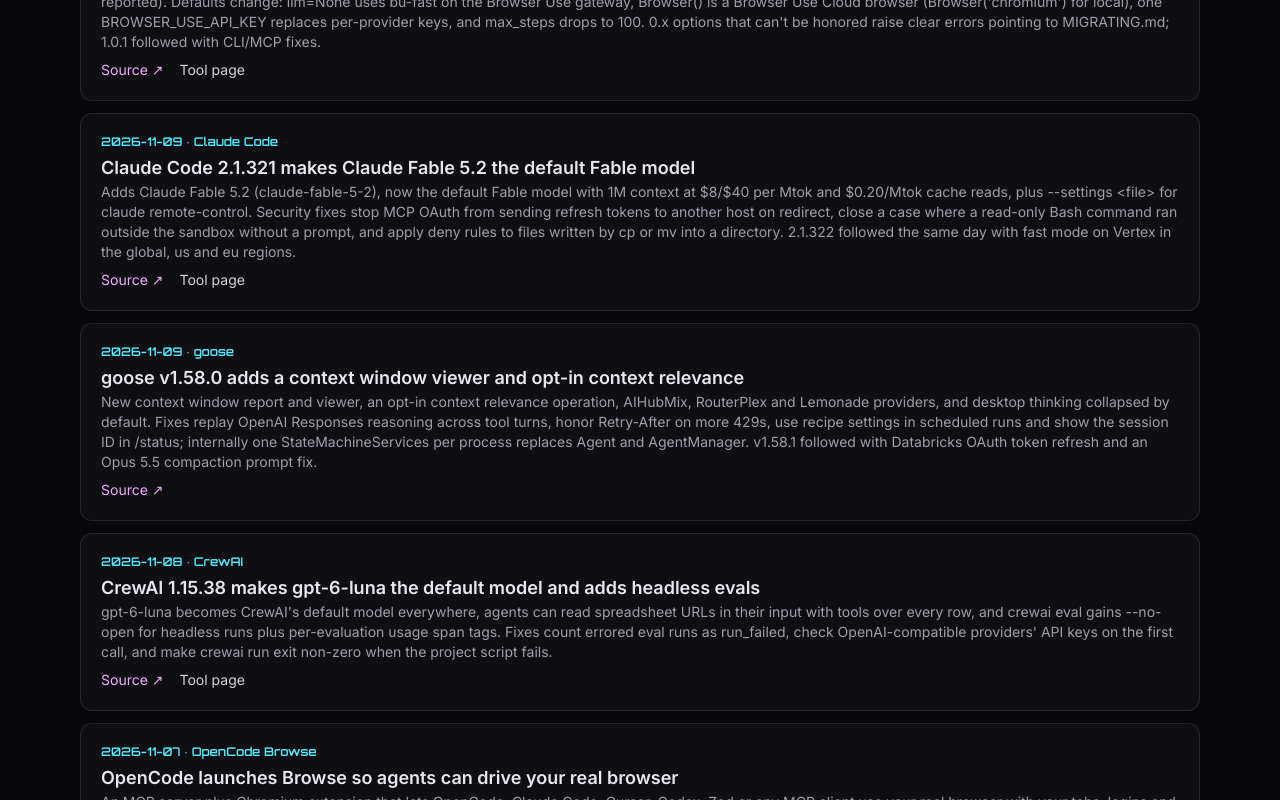
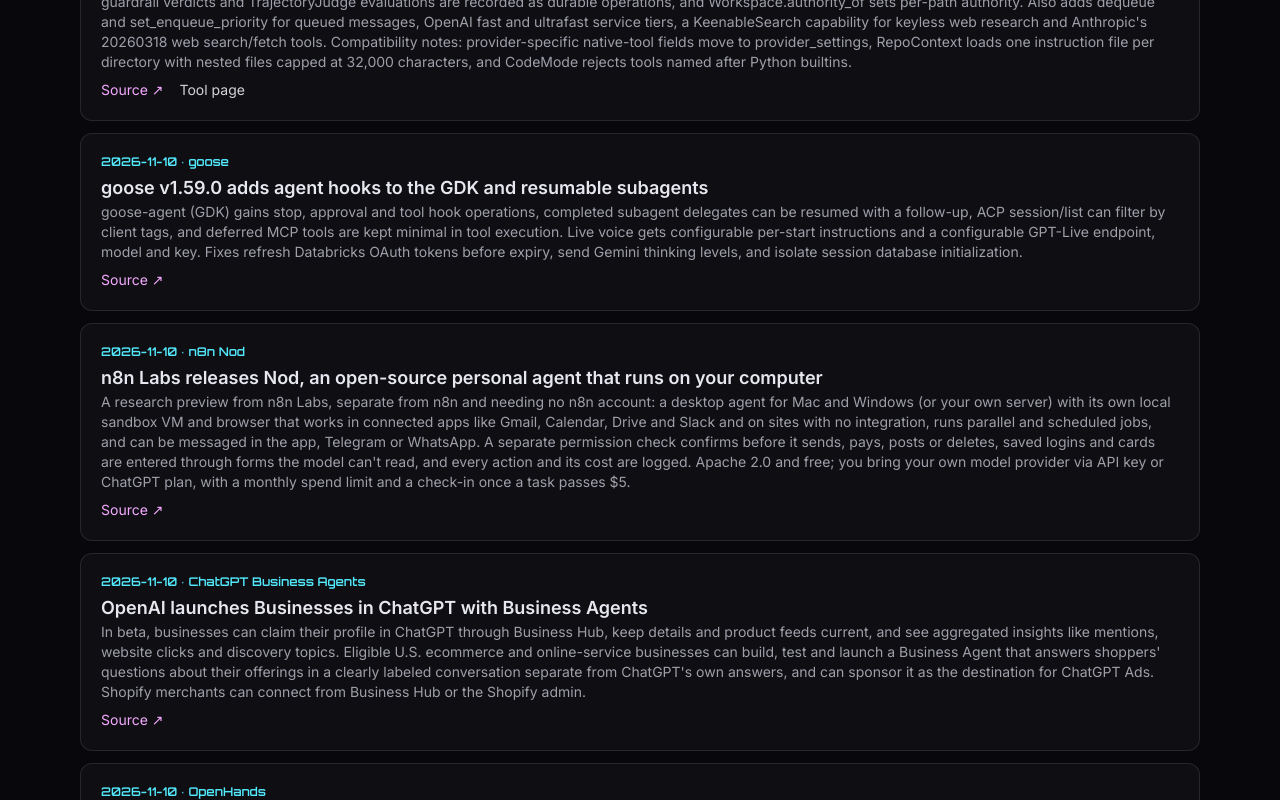
Before and after one commit to Bombtek/ranked-agents, a Next.js app: page /releases in a window 1280 px wide. Shown: the part 520-1320 px from the top of the page. Built offline with nearby package versions, Linux system fonts and the light colour scheme; no server answers.

Commit message:
Daily update 2026-11-11: add MCP servers 2.4.0, Pydantic AI 2.67.0, goose 1.59.0, n8n Nod, ChatGPT Business Agents

```diff
--- a/data/releases.ts
+++ b/data/releases.ts
@@ -1,6 +1,11 @@
 export interface Release { title: string; product: string; date: string; summary: string; source: string; toolSlug?: string }
 // Newest first. Dates are ISO (YYYY-MM-DD).
 export const releases: Release[] = [
+  { title: "MCP reference servers 2.4.0 fix six security vulnerabilities in Filesystem, Git and Fetch", product: "MCP reference servers", date: "2026-11-11", summary: "Security release: Filesystem 2.3.0 reads files relative to the directory it checked (so a directory swapped for a symlink can't leak outside files on Linux and macOS; only narrowed on Windows), refuses FIFOs, sockets and devices, and fixes a move_file escape. mcp-server-git 2026.11.11 stops an untrusted repo's own .git/config (fsmonitor, diff drivers, hooks, filters, signing) from running programs, refuses Git older than 2.31, and confines alternates, linked worktrees and Git-directory symlinks. mcp-server-fetch 2026.11.11 treats IPv6 site-local addresses as private and matches robots.txt against the resolved path. If you're on a date-versioned filesystem package, install @modelcontextprotocol/server-filesystem@2.3.0 explicitly.", source: "https://github.com/modelcontextprotocol/servers/releases/tag/v2.4.0" },
+  { title: "Pydantic AI 2.67.0 adds durable SubAgents and per-path workspace authority", product: "Pydantic AI", date: "2026-11-10", summary: "SubAgents(dynamic_agents=...) now work under durable execution, DBOS can run tool calls as child workflows (in parallel when a workspace is attached), guardrail verdicts and TrajectoryJudge evaluations are recorded as durable operations, and Workspace.authority_of sets per-path authority. Also adds dequeue and set_enqueue_priority for queued messages, OpenAI fast and ultrafast service tiers, a KeenableSearch capability for keyless web research and Anthropic's 20260318 web search/fetch tools. Compatibility notes: provider-specific native-tool fields move to provider_settings, RepoContext loads one instruction file per directory with nested files capped at 32,000 characters, and CodeMode rejects tools named after Python builtins.", source: "https://github.com/pydantic/pydantic-ai/releases/tag/v2.67.0", toolSlug: "pydantic-ai" },
+  { title: "goose v1.59.0 adds agent hooks to the GDK and resumable subagents", product: "goose", date: "2026-11-10", summary: "goose-agent (GDK) gains stop, approval and tool hook operations, completed subagent delegates can be resumed with a follow-up, ACP session/list can filter by client tags, and deferred MCP tools are kept minimal in tool execution. Live voice gets configurable per-start instructions and a configurable GPT-Live endpoint, model and key. Fixes refresh Databricks OAuth tokens before expiry, send Gemini thinking levels, and isolate session database initialization.", source: "https://github.com/aaif-goose/goose/releases/tag/v1.59.0" },
+  { title: "n8n Labs releases Nod, an open-source personal agent that runs on your computer", product: "n8n Nod", date: "2026-11-10", summary: "A research preview from n8n Labs, separate from n8n and needing no n8n account: a desktop agent for Mac and Windows (or your own server) with its own local sandbox VM and browser that works in connected apps like Gmail, Calendar, Drive and Slack and on sites with no integration, runs parallel and scheduled jobs, and can be messaged in the app, Telegram or WhatsApp. A separate permission check confirms before it sends, pays, posts or deletes, saved logins and cards are entered through forms the model can't read, and every action and its cost are logged. Apache 2.0 and free; you bring your own model provider via API key or ChatGPT plan, with a monthly spend limit and a check-in once a task passes $5.", source: "https://blog.n8n.io/meet-nod/" },
+  { title: "OpenAI launches Businesses in ChatGPT with Business Agents", product: "ChatGPT Business Agents", date: "2026-11-10", summary: "In beta, businesses can claim their profile in ChatGPT through Business Hub, keep details and product feeds current, and see aggregated insights like mentions, website clicks and discovery topics. Eligible U.S. ecommerce and online-service businesses can build, test and launch a Business Agent that answers shoppers' questions about their offerings in a clearly labeled conversation separate from ChatGPT's own answers, and can sponsor it as the destination for ChatGPT Ads. Shopify merchants can connect from Business Hub or the Shopify admin.", source: "https://openai.com/index/introducing-businesses-chatgpt" },
   { title: "OpenHands 1.38 lets automations run from agent profiles and adds conversation budget meters", product: "OpenHands", date: "2026-11-10", summary: "Prompt and plugin automation presets can now run from an agent profile, automation help can edit executable plugin configuration, and /launch links support automation-aware installs and message-only launches. Conversation budgets get meter fills and Agent Canvas adds a Paper theme. Fixes carry script bundles through automation export/import, let org admins edit other users' automations, make the composer stop button interrupt the agent instead of pausing the Cloud sandbox, and keep Docker conversation workspaces in the persisted volume.", source: "https://github.com/OpenHands/OpenHands/releases/tag/v1.38.0" },
   { title: "Browser Use 1.0 rebuilds the agent as a Python REPL on Chrome DevTools Protocol", product: "Browser Use", date: "2026-11-09", summary: "A ground-up rewrite that deletes about 80% of the library: the agent now writes Python in one persistent REPL that drives Chrome directly over CDP, with no DOM serializer or action schema. Browser Use reports up to 33 points higher benchmark scores on the same models at 2.7-5.2x lower cost and 2-3x the speed (self-reported). Defaults change: llm=None uses bu-fast on the Browser Use gateway, Browser() is a Browser Use Cloud browser (Browser('chromium') for local), one BROWSER_USE_API_KEY replaces per-provider keys, and max_steps drops to 100. 0.x options that can't be honored raise clear errors pointing to MIGRATING.md; 1.0.1 followed with CLI/MCP fixes.", source: "https://github.com/browser-use/browser-use/releases/tag/1.0.0", toolSlug: "browser-use" },
   { title: "Claude Code 2.1.321 makes Claude Fable 5.2 the default Fable model", product: "Claude Code", date: "2026-11-09", summary: "Adds Claude Fable 5.2 (claude-fable-5-2), now the default Fable model with 1M context at $8/$40 per Mtok and $0.20/Mtok cache reads, plus --settings <file> for claude remote-control. Security fixes stop MCP OAuth from sending refresh tokens to another host on redirect, close a case where a read-only Bash command ran outside the sandbox without a prompt, and apply deny rules to files written by cp or mv into a directory. 2.1.322 followed the same day with fast mode on Vertex in the global, us and eu regions.", source: "https://github.com/anthropics/claude-code/releases/tag/v2.1.321", toolSlug: "claude-code" },
```
